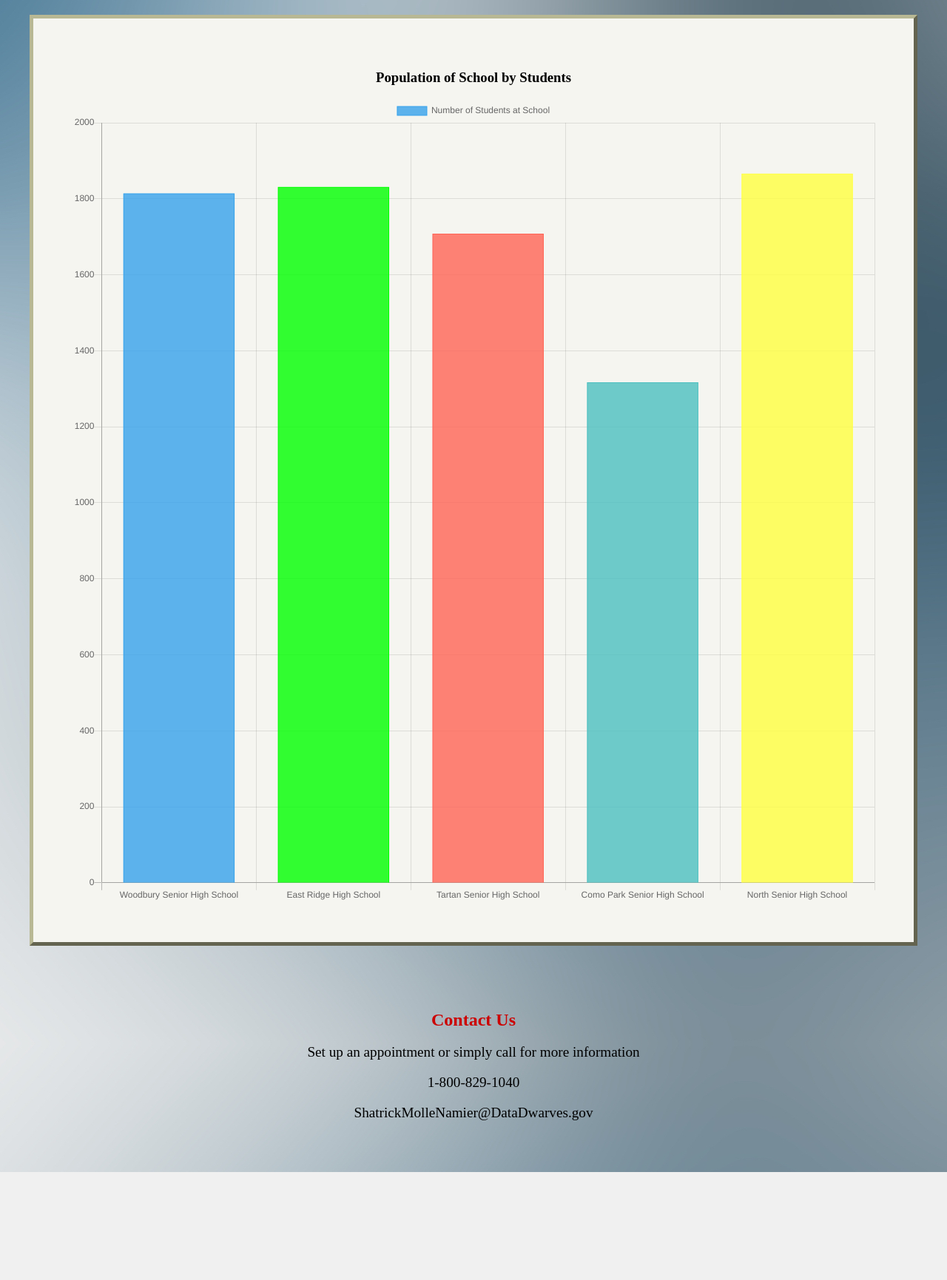
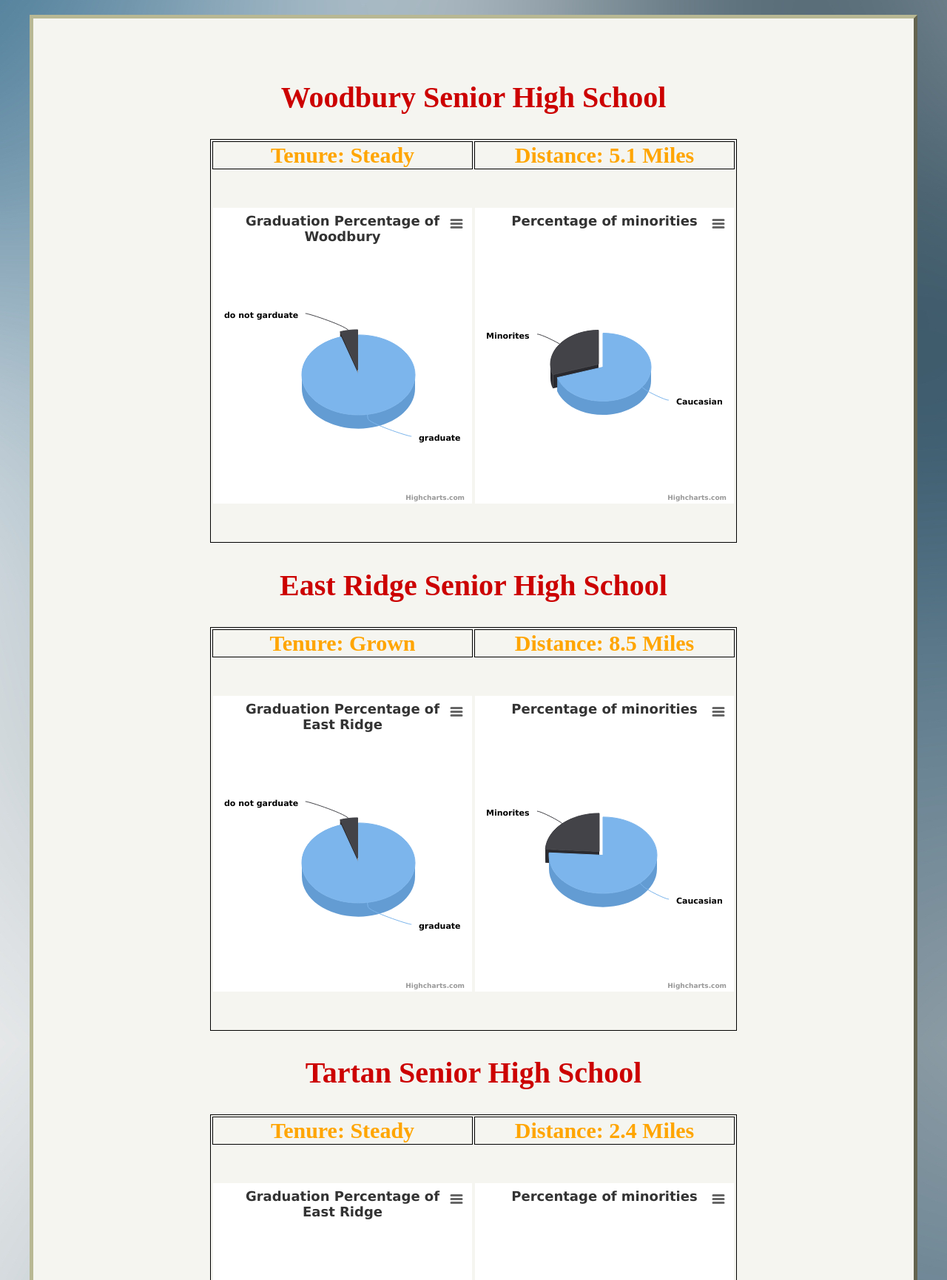
Before and after one commit to FireBeetles/full-php, a PHP site: page /cweb2101-consultingsite/sample.php in a window 1280 px wide; the page is wider, and only the part inside the window is pictured. Shown: the part 189-1920 px from the top of that part at 74% size. Before the commit the page ends 1774 px from the top of that part, so only its background shows below. Run offline with PHP 8.4, Linux system fonts and the light colour scheme; lists and menus that the app fills with data are empty; some libraries are stand-ins or nearby versions.

Commit message:
Add files via upload

```diff
--- a/sample.php
+++ b/sample.php
@@ -2,84 +2,85 @@
 	<head>
 		<title>Data Dwarves &mdash; Mining For Fun and Profit</title>
 		<?php include 'includes\dependencies.php' ?>
+		<script type="text/javascript" src="https://ajax.googleapis.com/ajax/libs/jquery/1.8.2/jquery.min.js"></script>
+		<style type="text/css">
+${demo.css}
+		</style>
+				<script src="js/WBGR.js"></script>
+				<script src="js/WBMP.js"></script>
+				<script src="js/ERGrad.js"></script>
+				<script src="js/ERmin.js"></script>
+				<script src="js/TSGrad.js"></script>
+				<script src="js/TSmin.js"></script>
+				<script src="js/CPGrad.js"></script>
+				<script src="js/CPmin.js"></script>
+				<script src="js/NSGrad.js"></script>
+				<script src="js/NSmin.js"></script>
 	</head>
 	<body>
+		<script src="https://code.highcharts.com/highcharts.js"></script>
+		<script src="https://code.highcharts.com/highcharts-3d.js"></script>
+		<script src="https://code.highcharts.com/modules/exporting.js"></script>
+
 		<?php include 'includes\header.php'; ?>
 		<article>
+			<table>
+				<h1>Woodbury Senior High School</h1>
+				<tr>
+					<th class="tblehd">Tenure: Steady</th>
+					<th class="tblehd">Distance: 5.1 Miles</th>
+				</tr>
+				<tr>
+					<th class="piechart"><div id="WBGR" ></div></th>
+					<th class="piechart"><div id="WBMP" ></div></th>
+				</tr>
+			</table>
+			<table>
+				<h1>East Ridge Senior High School</h1>
+				<tr>
+					<th class="tblehd">Tenure: Grown</th>
+					<th class="tblehd">Distance: 8.5 Miles</th>
+				</tr>
+				<tr>
+					<th class="piechart"><div id="ERGrad" ></div></th>
+					<th class="piechart"><div id="ERmin" ></div></th>
+				</tr>
+			</table>
+			<table>
+				<h1>Tartan Senior High School</h1>
+				<tr>
+					<th class="tblehd">Tenure: Steady</th>
+					<th class="tblehd">Distance: 2.4 Miles</th>
+				</tr>
+				<tr>
+					<th class="piechart"><div id="TSGrad" ></div></th>
+					<th class="piechart"><div id="TSmin" ></div></th>
+				</tr>
+			</table>
+			<table>
+				<h1>Como Park Senior High School</h1>
+				<tr>
+					<th class="tblehd">Tenure: Steady</th>
+					<th class="tblehd">Distance: 8.7 Miles</th>
+				</tr>
+				<tr>
+					<th class="piechart"><div id="CPGrad" ></div></th>
+					<th class="piechart"><div id="CPmin" ></div></th>
+				</tr>
+			</table>
+			<table>
+				<h1>North Senior High School</h1>
+				<tr>
+					<th class="tblehd">Tenure: Decreased</th>
+					<th class="tblehd">Distance: 5.4 Miles</th>
+				</tr>
+				<tr>
+					<th class="piechart"><div id="NSGrad" ></div></th>
+					<th class="piechart"><div id="NSmin" ></div></th>
+				</tr>
+			</table>
 
-    <div class="container">
-        <div id="chart2">
-        <h3 style="text-align: center;">Population of School by Students</h3>
-        <canvas id="myPieChart" width="200" height="200"></canvas>
-       </div>
 		</article>
 		<?php include 'includes\footer.php' ?>
-	<script src="https://ajax.googleapis.com/ajax/libs/jquery/1.12.4/jquery.min.js"></script>
-	<script src="https://cdnjs.cloudflare.com/ajax/libs/Chart.js/2.1.6/Chart.min.js"></script>
-    <script>window.jQuery || document.write('<script src="../../assets/js/vendor/jquery.min.js"><\/script>')</script>
-    <script src="js/bootstrap.min.js"></script>
-    <!-- IE10 viewport hack for Surface/desktop Windows 8 bug -->
-    <script src="js/ie10-viewport-bug-workaround.js"></script>
-	<script src="schoolData.json"></script>
- <script>
-var ctz = document.getElementById("myPieChart");
-var myPieChart = new Chart(ctz, {
-    type: 'bar',
-    data: {
-        labels: ["Woodbury Senior High School", "East Ridge High School","Tartan Senior High School","Como Park Senior High School","North Senior High School"],
-        datasets: [{
-            label: 'Number of Students at School',
-            data: (function(){
-			   var totals = {
-				   'Woodbury Senior High School': 0,
-				   'East Ridge Senior High School': 0,
-				   'Tartan Senior High School': 0,
-				   'Como Park Senior High School': 0,
-				   'North Senior High School': 0,
-			   }
-               data.forEach(function(element){
-				   if(element.SCHOOL == "Woodbury Senior High School"){
-					   totals['Woodbury Senior High School'] += element.STUDENT_POPULATION
-				   }else if(element.SCHOOL == "East Ridge Senior High School"){
-					   totals['East Ridge Senior High School'] += element.STUDENT_POPULATION
-				   }else if(element.SCHOOL == "Tartan Senior High School"){
-					   totals['Tartan Senior High School'] += element.STUDENT_POPULATION
-				   }else if(element.SCHOOL == "Como Park Senior High School"){
-					   totals['Como Park Senior High School'] += element.STUDENT_POPULATION
-				   }else if(element.SCHOOL == "North Senior High School"){
-					   totals['North Senior High School'] += element.STUDENT_POPULATION
-				   }
-			   })
-               return [totals['Woodbury Senior High School'],totals['East Ridge Senior High School'],totals['Tartan Senior High School']
-			   ,totals['Como Park Senior High School'],totals['North Senior High School']];
-           })(),
-            backgroundColor: [
-                'rgba(54, 162, 235, 0.8)',
-                'rgba(0, 255, 0, 0.8)',
-                'rgba(255, 100, 86, 0.8)',
-                'rgba(75, 192, 192, 0.8)',
-                'rgba(255, 255, 64, 0.8)',
-            ],
-            borderColor: [
-                'rgba(54, 162, 235,1)',
-                'rgba(0, 255, 0, 1)',
-                'rgba(255, 100, 86, 1)',
-                'rgba(75, 192, 192, 1)',
-                'rgba(255, 255, 64, 1)',
-            ],
-            borderWidth: 1
-        }]
-    },
-    options: {
-        scales: {
-            yAxes: [{
-                ticks: {
-                    beginAtZero:true
-                }
-            }]
-        }
-    }
-});
-</script>
 	</body>
 </html>
```
